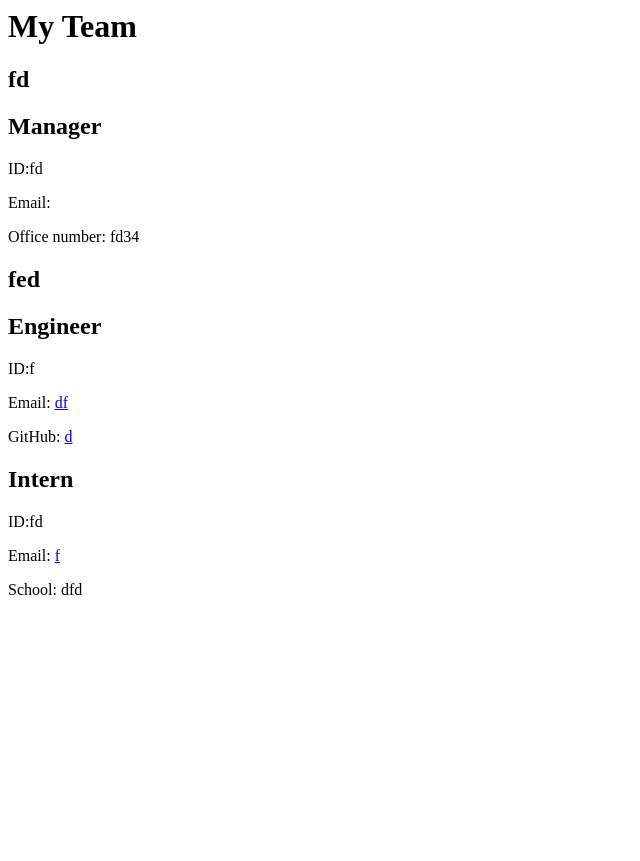
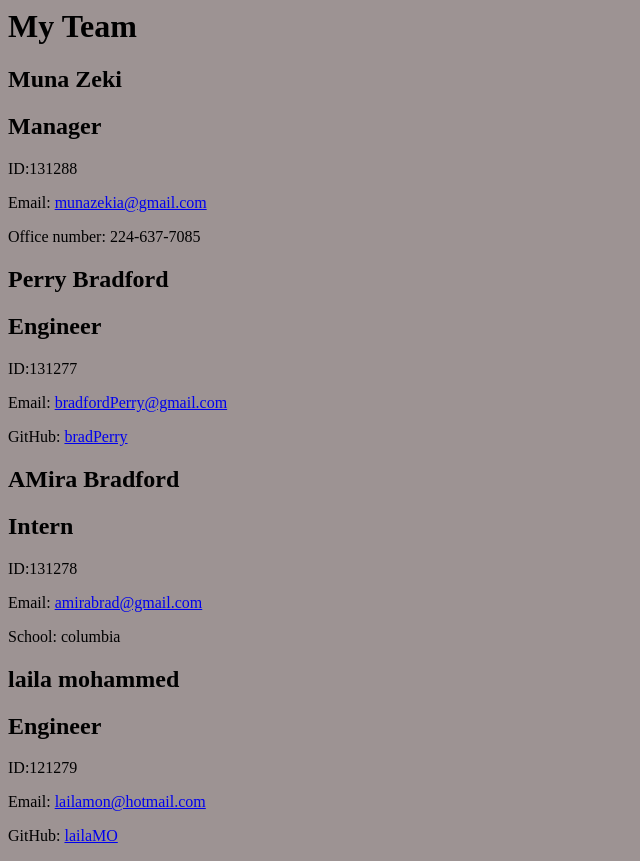
Before and after one commit to MunaZekia/Profile-Generator, a website: page team.html in a window 1280 px wide. Shown: the whole page, without its empty margins (0-640 px from the left). Before the commit the page ends 800 px from the top, so only its background shows below. Drawn offline with Linux system fonts and the light colour scheme.

Commit message:
added html wrap and updated files

```diff
--- a/index.js
+++ b/index.js
@@ -136,6 +136,7 @@ function generateEmployeeCardHtml(emp) {
       custom = `<p> School: ${emp.school}</p>`
    }
    return `
+    <link rel="stylesheet" href="styles.css">
       <section class = "card">
          <header>
             <h1> ${emp.name} </h1>
--- a/styles.css
+++ b/styles.css
@@ -0,0 +1,7 @@
+body  {
+    background-color: rgb(157, 147, 147);
+}
+.card {
+
+    font-weight: 20px;
+}
--- a/team.html
+++ b/team.html
@@ -1,37 +1,53 @@
 <html><head> <meta charset= 'UTF-8'><title> My Team </title></head> <body> <h1> My Team </h1>
+    <link rel="stylesheet" href="styles.css">
       <section class = "card">
          <header>
-            <h1> fd </h1>
+            <h1> Muna Zeki </h1>
             <h2> Manager </h2>
          </header>
          <div>
-            <p> ID:fd </p>
-            <p> Email: <a href="mailto:"></a></p>
-         <p> Office number: fd34</p>
+            <p> ID:131288 </p>
+            <p> Email: <a href="mailto:munazekia@gmail.com">munazekia@gmail.com</a></p>
+         <p> Office number: 224-637-7085</p>
             </div>
       </section>
 
+    <link rel="stylesheet" href="styles.css">
       <section class = "card">
          <header>
-            <h1> fed </h1>
+            <h1> Perry Bradford </h1>
             <h2> Engineer </h2>
          </header>
          <div>
-            <p> ID:f </p>
-            <p> Email: <a href="mailto:df">df</a></p>
-         <p> GitHub: <a href= "www.github.com/d">d</a></p>
+            <p> ID:131277 </p>
+            <p> Email: <a href="mailto:bradfordPerry@gmail.com">bradfordPerry@gmail.com</a></p>
+         <p> GitHub: <a href= "www.github.com/bradPerry">bradPerry</a></p>
             </div>
       </section>
 
+    <link rel="stylesheet" href="styles.css">
       <section class = "card">
          <header>
-            <h1>  </h1>
+            <h1> AMira Bradford </h1>
             <h2> Intern </h2>
          </header>
          <div>
-            <p> ID:fd </p>
-            <p> Email: <a href="mailto:f">f</a></p>
-         <p> School: dfd</p>
+            <p> ID:131278 </p>
+            <p> Email: <a href="mailto:amirabrad@gmail.com">amirabrad@gmail.com</a></p>
+         <p> School: columbia</p>
+            </div>
+      </section>
+
+    <link rel="stylesheet" href="styles.css">
+      <section class = "card">
+         <header>
+            <h1> laila mohammed </h1>
+            <h2> Engineer </h2>
+         </header>
+         <div>
+            <p> ID:121279 </p>
+            <p> Email: <a href="mailto:lailamon@hotmail.com">lailamon@hotmail.com</a></p>
+         <p> GitHub: <a href= "www.github.com/lailaMO">lailaMO</a></p>
             </div>
       </section>
    </body></html>
```
Also changed, not shown: README.md.
